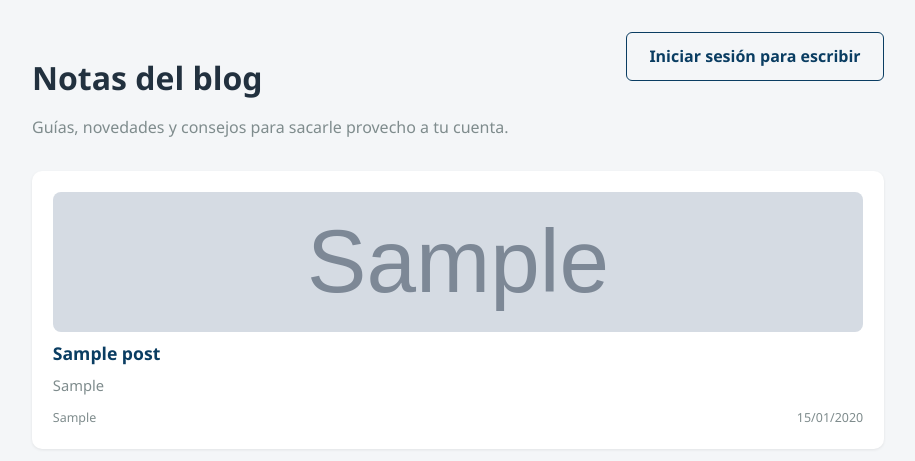
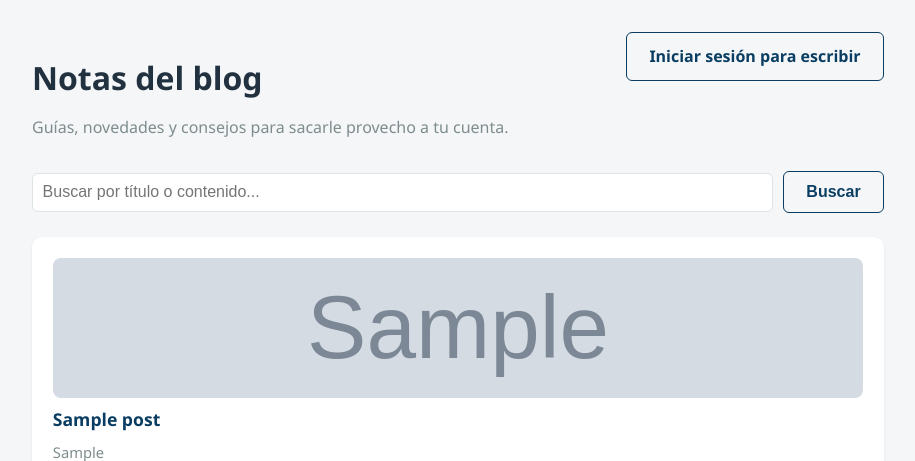
Before and after one commit to nicred562/blog-tesoro-digital-coder, a Django app: page /notas/ in a window 1280 px wide. Shown: the part 137-598 px from the top of the page, without its empty margins (182-1097 px from the left). Run offline with Django 5.2, Linux system fonts and the light colour scheme; tables that the repository leaves empty hold one stand-in row (values such as "Sample post"); grey boxes marked "Sample" are stand-in pictures.

Commit message:
Sumar busqueda, paginacion y autor precargado en el listado
Ultimos retoques antes de la entrega final:

- lista_posts ahora acepta ?q= y filtra por titulo o contenido
  (Q(titulo__icontains=q) | Q(contenido__icontains=q)), solo entre
  los posts publicados. Avisa si no hay coincidencias, sin romper el
  template.
- Paginacion con Paginator (6 posts por pagina), conservando el
  termino de busqueda al cambiar de pagina.
- Al crear un post, el campo autor se precarga con el nombre del
  usuario logueado (sigue siendo editable).
- 8 tests nuevos cubriendo busqueda por titulo/contenido, busqueda
  sin resultados, que un borrador no aparezca en la busqueda,
  paginacion y el autor precargado.

```diff
--- a/posts/static/posts/css/estilos.css
+++ b/posts/static/posts/css/estilos.css
@@ -391,6 +391,44 @@ body {
     flex-wrap: wrap;
 }
 
+.form-busqueda {
+    display: flex;
+    gap: 0.6rem;
+    align-items: center;
+    flex-wrap: wrap;
+    margin-bottom: 1.5rem;
+}
+
+.form-busqueda input {
+    flex: 1 1 260px;
+    padding: 0.6rem;
+    border: 1px solid var(--borde);
+    border-radius: 6px;
+    background: var(--superficie);
+    color: var(--texto);
+    font-size: 1rem;
+}
+
+.enlace-limpiar {
+    color: var(--texto-muted);
+    font-size: 0.9rem;
+}
+
+.paginacion {
+    display: flex;
+    justify-content: center;
+    align-items: center;
+    gap: 1.2rem;
+    margin: 2rem 0 1rem;
+    color: var(--texto-muted);
+    font-size: 0.9rem;
+}
+
+.paginacion a {
+    color: var(--texto-marca);
+    font-weight: 600;
+}
+
 .tabla-gestion {
     width: 100%;
     border-collapse: collapse;
--- a/posts/templates/posts/lista_posts.html
+++ b/posts/templates/posts/lista_posts.html
@@ -19,6 +19,16 @@
     </div>
 </div>
 
+<form method="get" class="form-busqueda">
+    <input type="text" name="q" value="{{ busqueda }}" placeholder="Buscar por título o contenido...">
+    <button type="submit" class="boton boton-secundario">Buscar</button>
+    {% if busqueda %}<a href="{% url 'lista_posts' %}" class="enlace-limpiar">Limpiar</a>{% endif %}
+</form>
+
+{% if busqueda and not posts %}
+    <p>No encontramos ninguna nota que coincida con "{{ busqueda }}".</p>
+{% endif %}
+
 <div class="grilla-posts">
     {% for post in posts %}
     <a href="{% url 'detalle_post' post.slug %}" class="tarjeta-post">
@@ -35,7 +45,21 @@
         </div>
     </a>
     {% empty %}
+    {% if not busqueda %}
     <p>Todavía no hay notas publicadas. ¡Cargá la primera desde el panel de administración!</p>
+    {% endif %}
     {% endfor %}
 </div>
+
+{% if posts.has_other_pages %}
+<div class="paginacion">
+    {% if posts.has_previous %}
+        <a href="?page={{ posts.previous_page_number }}{% if busqueda %}&q={{ busqueda }}{% endif %}">← Anterior</a>
+    {% endif %}
+    <span>Página {{ posts.number }} de {{ posts.paginator.num_pages }}</span>
+    {% if posts.has_next %}
+        <a href="?page={{ posts.next_page_number }}{% if busqueda %}&q={{ busqueda }}{% endif %}">Siguiente →</a>
+    {% endif %}
+</div>
+{% endif %}
 {% endblock %}
--- a/posts/views.py
+++ b/posts/views.py
@@ -1,9 +1,13 @@
 from django.contrib import messages
 from django.contrib.auth.decorators import login_required
+from django.core.paginator import Paginator
+from django.db.models import Q
 from django.shortcuts import get_object_or_404, redirect, render
 
 from .forms import PostForm
 from .models import Post
+
+POSTS_POR_PAGINA = 6
 
 
 def inicio(request):
@@ -28,9 +32,18 @@ def contacto(request):
 
 
 def lista_posts(request):
+    busqueda = request.GET.get("q", "").strip()
     posts = Post.objects.filter(estado="publicado").order_by("-fecha_creacion")
+
+    if busqueda:
+        posts = posts.filter(Q(titulo__icontains=busqueda) | Q(contenido__icontains=busqueda))
+
+    paginador = Paginator(posts, POSTS_POR_PAGINA)
+    pagina = paginador.get_page(request.GET.get("page"))
+
     context = {
-        "posts": posts
+        "posts": pagina,
+        "busqueda": busqueda,
     }
     return render(request, "posts/lista_posts.html", context)
 
@@ -56,7 +69,8 @@ def crear_post(request):
             messages.success(request, f"Post '{post.titulo}' creado.")
             return redirect('gestionar_posts')
     else:
-        form = PostForm()
+        nombre_autor = request.user.get_full_name() or request.user.username
+        form = PostForm(initial={'autor': nombre_autor})
 
     return render(request, 'posts/post_form.html', {'form': form, 'titulo_pagina': 'Nueva nota'})
 
```
Also changed, not shown: posts/tests.py (+47 -0 lines).
